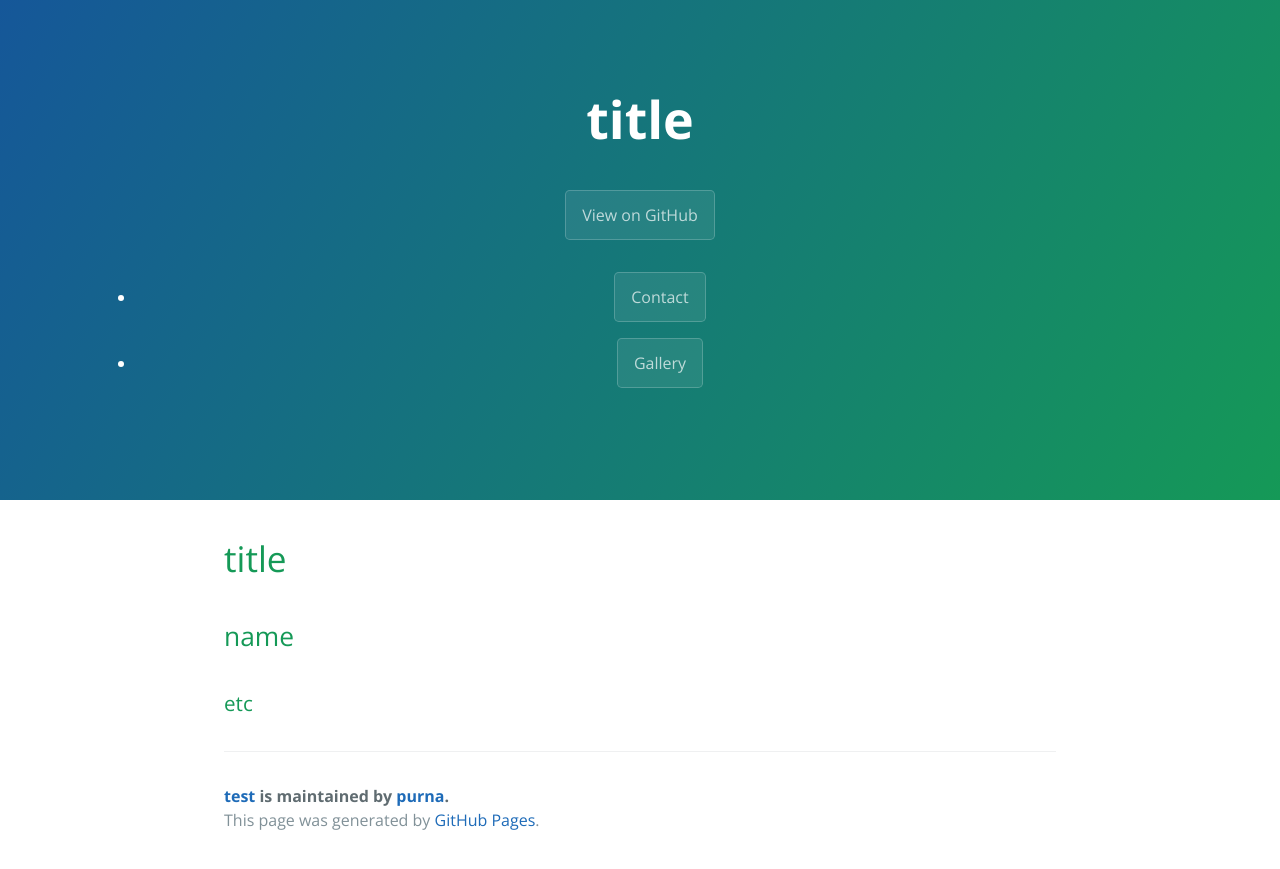
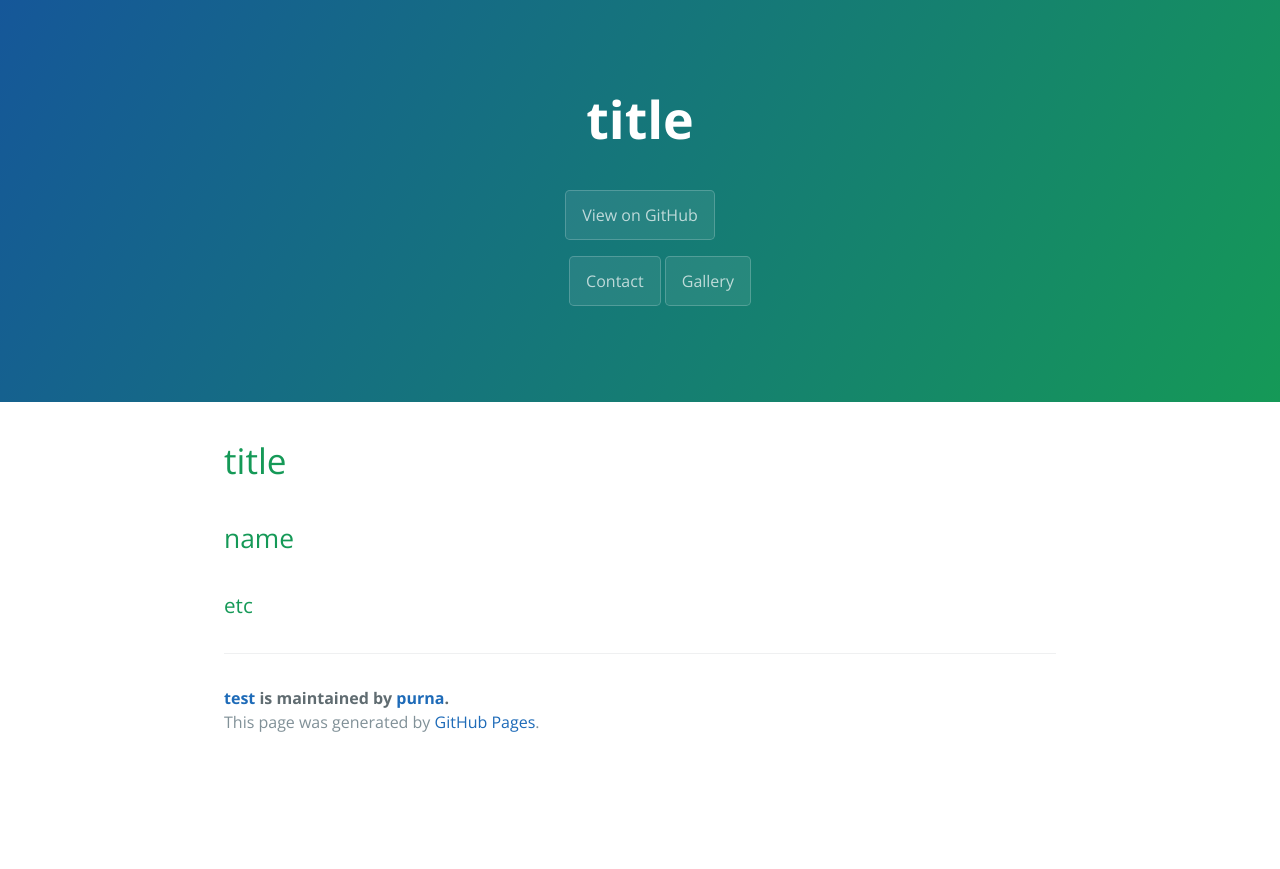
Before and after one commit to purna/test, a Jekyll site: the page built from index.md, in a window 1280 px wide. Shown: the top 869 px of the page. Built offline with Jekyll 4.4.1, drawn with Linux system fonts in a browser that asks for light colours; our own code applies the rules of GitHub Pages for plain Markdown files; the repository's description, which GitHub fills in, is left out.

Commit message:
Update jekyll-theme-cayman.scss

```diff
--- a/_sass/jekyll-theme-cayman.scss
+++ b/_sass/jekyll-theme-cayman.scss
@@ -23,6 +23,17 @@
 
 * {
   box-sizing: border-box;
+}
+
+nav ul {
+ list-style-type: none;
+
+}
+
+
+nav ul, nav ul li {
+ display: inline;
+
 }
 
 body {
```
